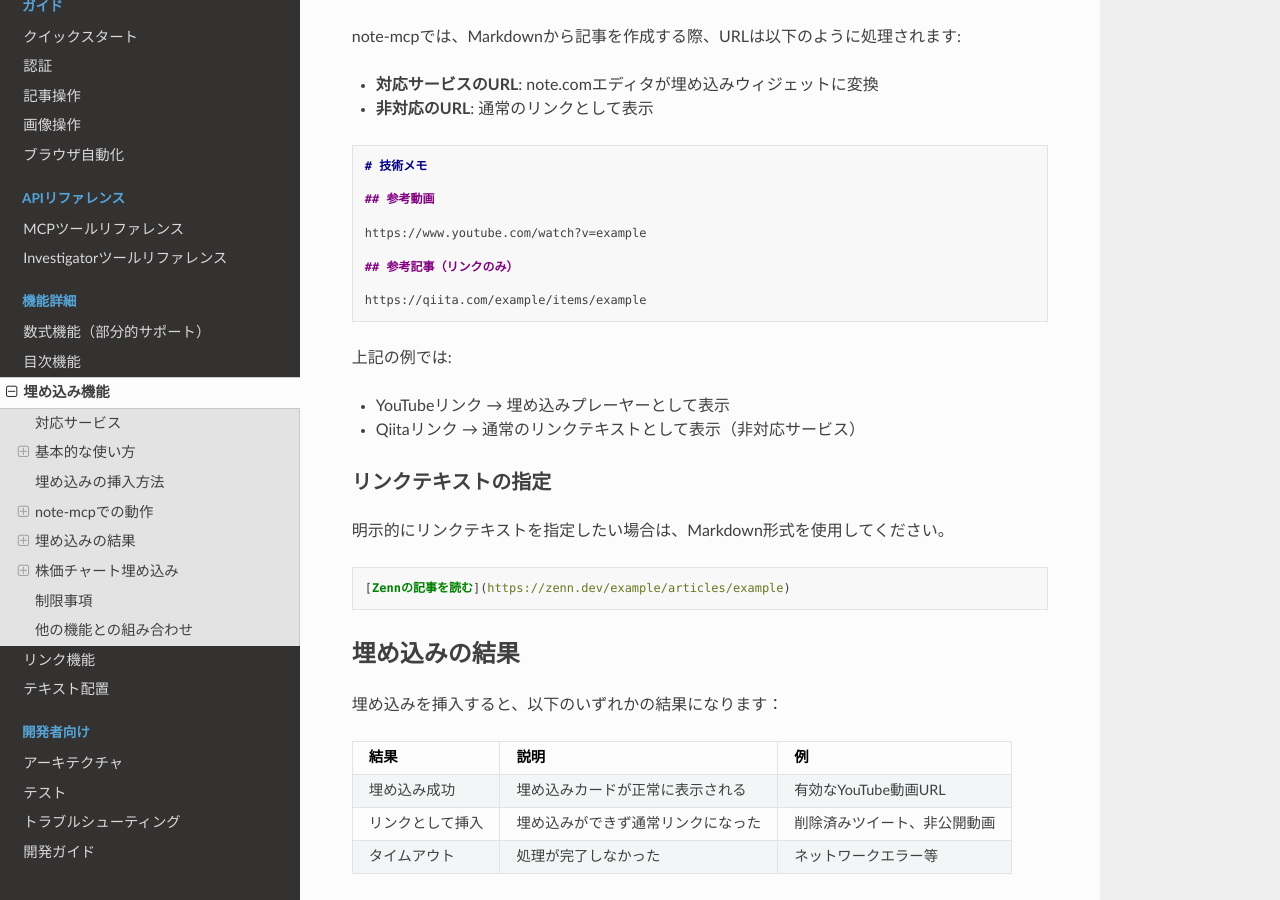
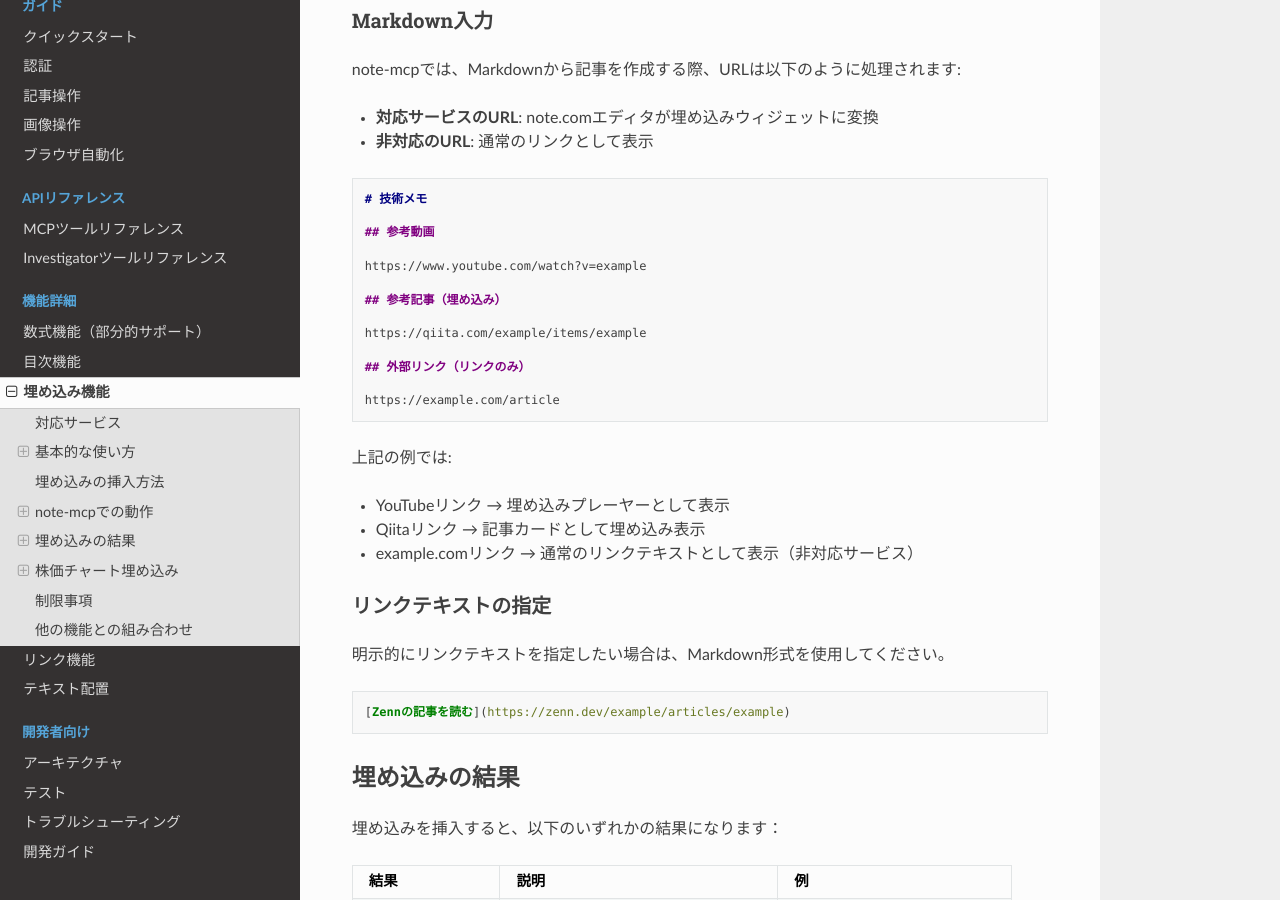
Before and after one commit to drillan/note-mcp, a Sphinx documentation site: the page built from docs/features/embed.md, in a window 1280 px wide and 900 px high, scrolled down 1674 px. Built offline with Sphinx 7.4.7 and the Read the Docs theme 3.1.0, drawn with Linux system fonts in a browser that asks for light colours; some of the changed text lies outside the part shown.

Commit message:
docs: update embed documentation to reflect Qiita support (#246)
Add Qiita to the supported services table and update examples
to show Qiita as an embed-capable service following the addition
of Qiita article embed support in #244.

Co-authored-by: Claude Opus 4.5 <noreply@anthropic.com>

````diff
--- a/docs/features/embed.md
+++ b/docs/features/embed.md
@@ -15,11 +15,12 @@ note.comは以下のサービスの埋め込みに対応しています:
 | GitHub Repository | ✅ | リポジトリカードとして埋め込み |
 | noteマネー（株価チャート） | ✅ | 株価チャートとして埋め込み |
 | Zenn.dev | ✅ | 記事カードとして埋め込み |
+| Qiita | ✅ | 記事カードとして埋め込み |
 | Google Slides | ✅ | プレゼンテーションとして埋め込み |
 | SpeakerDeck | ✅ | プレゼンテーションとして埋め込み |
 | その他の外部URL | ❌ | 通常のリンクとして表示 |
 
-> **重要**: 一般的な外部URL（例: qiita.com、example.com等）は埋め込みカードに変換されません。通常のリンクとして表示されます。
+> **重要**: 一般的な外部URL（例: example.com等）は埋め込みカードに変換されません。通常のリンクとして表示されます。
 
 ## 基本的な使い方
 
@@ -74,14 +75,19 @@ note-mcpでは、Markdownから記事を作成する際、URLは以下のよう
 
 https://www.youtube.com/watch?v=example
 
-## 参考記事（リンクのみ）
+## 参考記事（埋め込み）
 
 https://qiita.com/example/items/example
+
+## 外部リンク（リンクのみ）
+
+https://example.com/article
 ```
 
 上記の例では:
 - YouTubeリンク → 埋め込みプレーヤーとして表示
-- Qiitaリンク → 通常のリンクテキストとして表示（非対応サービス）
+- Qiitaリンク → 記事カードとして埋め込み表示
+- example.comリンク → 通常のリンクテキストとして表示（非対応サービス）
 
 ### リンクテキストの指定
 
````
Also changed, not shown: examples/sample_embeds.md (+4 -0 lines).
